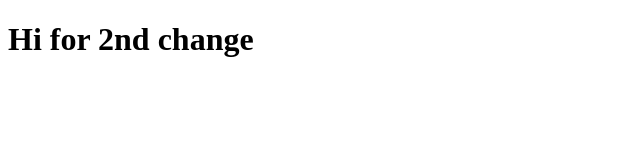
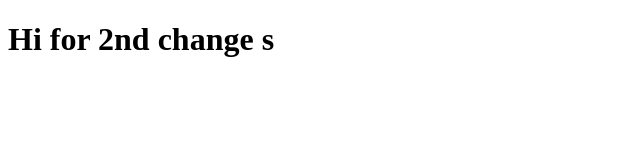
Before and after one commit to mrabidsaeed/demo_public_repo, a plain HTML site: page index.html in a window 1280 px wide. Shown: the full height of the page, 0-640 px from the left. Drawn offline with Linux system fonts and the light colour scheme.

Commit message:
from login branch

```diff
--- a/index.html
+++ b/index.html
@@ -4,6 +4,6 @@
 	<title>Test</title>
 </head>
 <body>
-<h1>Hi for 2nd change</h1>
+<h1>Hi for 2nd change s</h1>
 </body>
 </html>
```
